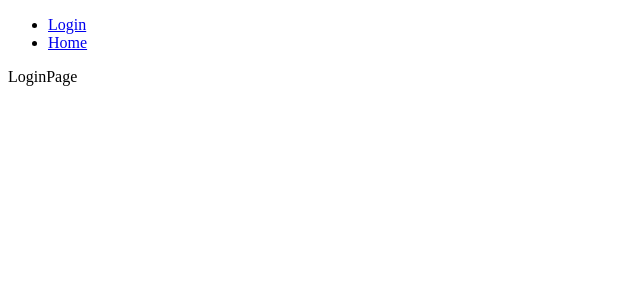
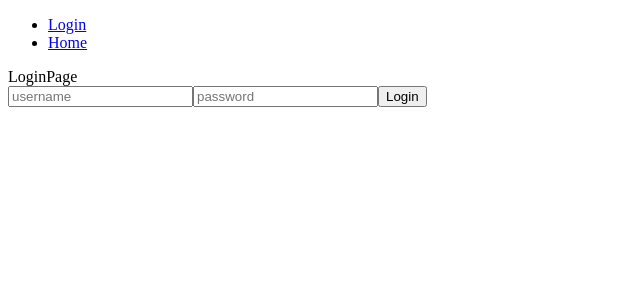
Before and after one commit to smkazun/chatapp-frontend, a React (Create React App) app in the folder chatapp-frontend/: page / in a window 1280 px wide. Shown: the top 300 px of the page, without its empty margins (0-640 px from the left). Built offline with nearby package versions, Linux system fonts and the light colour scheme.

Commit message:
add basic login validators

```diff
--- a/chatapp-frontend/src/pages/Login/Login.tsx
+++ b/chatapp-frontend/src/pages/Login/Login.tsx
@@ -1,13 +1,73 @@
-import React from 'react';
-import Box from '@mui/material/Box';
+import React, {ChangeEvent, FormEvent, FormEventHandler, useState} from 'react';
+import {LoginFormValues} from '../../types/types';
+
 
 const Login = () => {
 
+    const [formValues, setFormValues] = useState<LoginFormValues>({username: '', password: ''});
+
+
+    //Validation-----------------------------------------------------------
+    const validateForm = (values: LoginFormValues): boolean => {
+
+        //TODO: call validators
+        return false;
+    }
+
+    //Validation END-----------------------------------------------------------
+
+    //FormEvents ---------------------------------------------------------------
+    const onEmailInputChange = (e: ChangeEvent<HTMLInputElement>) => {
+        setFormValues((values) => ({
+            ...values,
+            username: e.target.value,
+        }));
+    }
+
+    const onPasswordInputChange = (e: ChangeEvent<HTMLInputElement>) => {
+        setFormValues((values) => ({
+            ...values,
+            password: e.target.value,
+        }));
+    }
+
+
+    const handleSubmit: FormEventHandler<HTMLFormElement> = (e: FormEvent<HTMLFormElement>) => {
+        e.preventDefault();
+        //validation
+        if(!validateForm(formValues)){
+            //reject
+        }
+
+    }
+    //FormEvents  END---------------------------------------------------------------
+
+
     //TODO:
     return (
-        <Box>
+        <div>
             LoginPage
-        </Box>
+            <form onSubmit={handleSubmit}>
+
+                <input
+                    type='text'
+                    name='username'
+                    placeholder='username'
+                    onChange={onEmailInputChange}/>
+
+                <input
+                    type='text'
+                    name='password'
+                    placeholder='password'
+                    onChange={onPasswordInputChange}/>
+
+                <input
+                    type='submit'
+                    value="Login"
+                    />
+            </form>
+
+        </div>
     );
 }
 
--- a/chatapp-frontend/src/types/types.ts
+++ b/chatapp-frontend/src/types/types.ts
@@ -1,3 +1,9 @@
+export type LoginFormValues = {
+    username: string,
+    password: string
+}
+
+
 export type Friend = {
     userId: number,
     firstName: string,
--- a/chatapp-frontend/tsconfig.json
+++ b/chatapp-frontend/tsconfig.json
@@ -6,7 +6,7 @@
       "dom.iterable",
       "esnext"
     ],
-    "allowJs": true,
+    "allowJs": false,
     "skipLibCheck": true,
     "esModuleInterop": true,
     "allowSyntheticDefaultImports": true,
```
Also changed, not shown: chatapp-frontend/src/pages/Login/LoginValidators.ts (added, +20 -0 lines).
